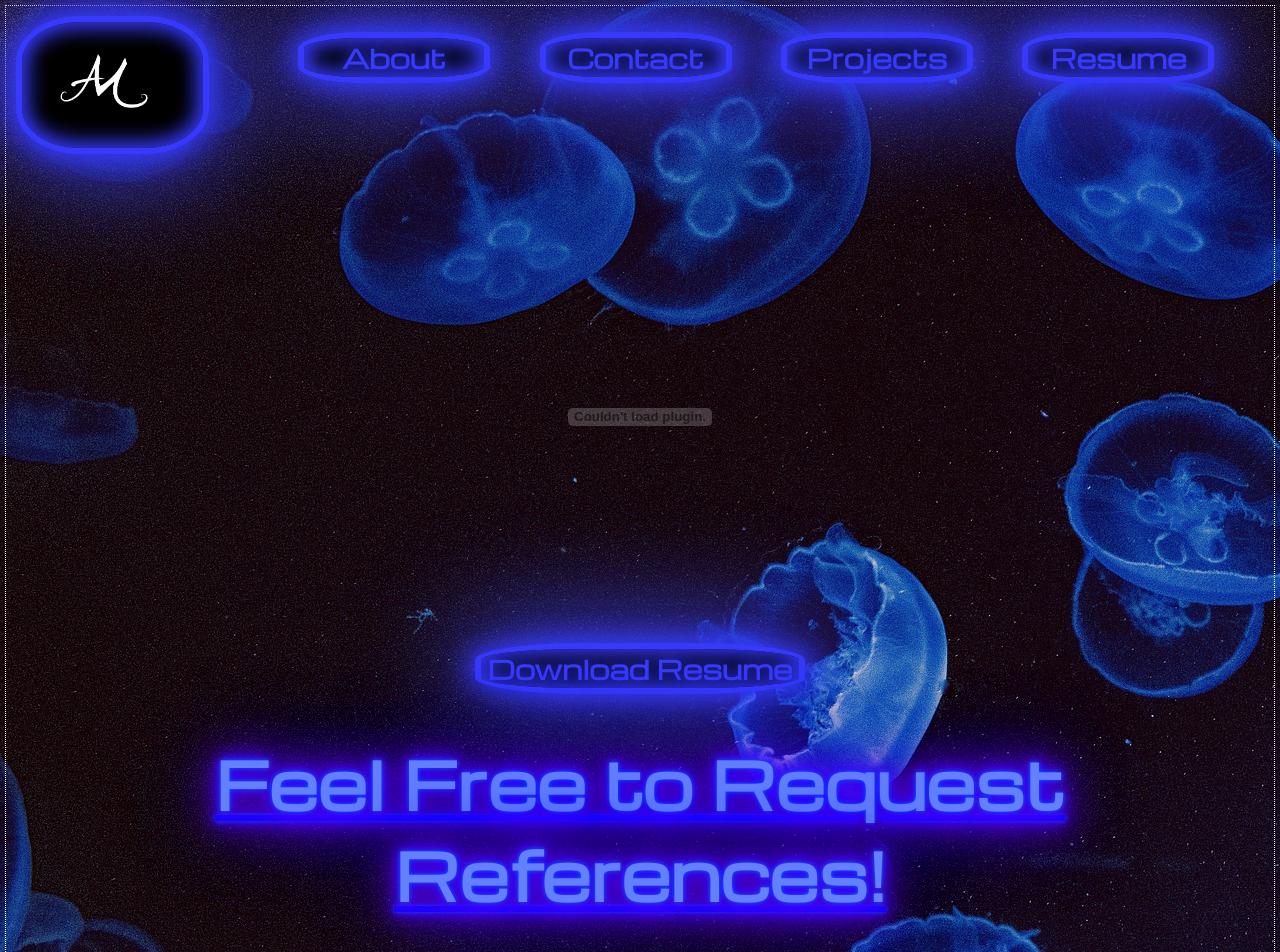
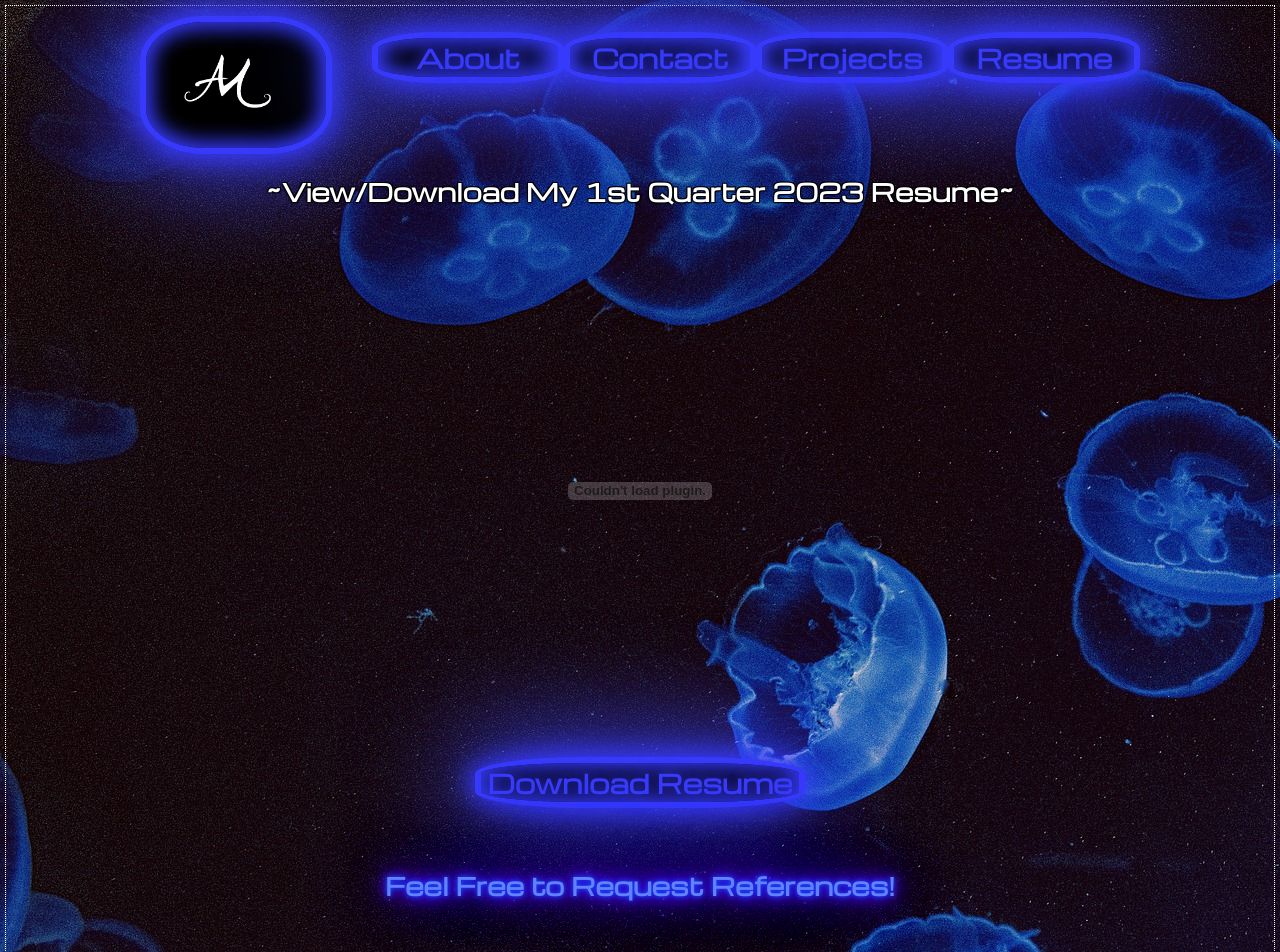
Before and after one commit to ayamur/AMuruch-Portfolio, a React (Create React App) app: page /resume in a window 1280 px wide. Shown: the top 952 px of the page. Built offline with nearby package versions, Linux system fonts and the light colour scheme.

Commit message:
add flair and change wording for resume page

```diff
--- a/src/App.css
+++ b/src/App.css
@@ -190,6 +190,16 @@ h1 {
   text-align: center;
 }
 
+#references {
+  text-shadow: 0 0 5px #0066ff, 0 0 15px #1100ff, 0 0 20px #6200ff, 0 0 40px #9900ff, 0 0 60px #2600ff, 0 0 10px #6f00ff, 0 0 98px #2600ff;
+  color: #6380ff;
+  text-align: center;
+}
+
+#resume-btn {
+  margin: 40px
+}
+
 a {
   color: #00c3ff;
 }
@@ -210,16 +220,16 @@ a:visited {
   width: 35vmax;
 }
 
-.btn-details-div{
+.btn-details-div {
 margin-top: 40px;
 margin-bottom: 40px;
 }
 
-.all-detail{
+.all-detail {
   border: 1px white dotted;
   margin-top: 40px;
 }
 
-.details-title-desc{
+.details-title-desc {
 margin-bottom: 55px;
 }
--- a/src/pages/Resume.jsx
+++ b/src/pages/Resume.jsx
@@ -1,12 +1,13 @@
 function Resume() {
   return (
     <>
+    <h2>~View/Download My 1st Quarter 2023 Resume~</h2>
       <embed src='MuruchResume.pdf' type='application/pdf' id='resume' className='navbarbtn' />
       <br />
       <a href='MuruchResume.pdf' download='MuruchResume.pdf' id="downloadbtn" className='navbarbtn'>
-        <button>Download Resume</button>
-      <h1>Feel Free to Request References!</h1>
+        <button id='resume-btn'>Download Resume</button>
       </a>
+      <h2 id='references'>Feel Free to Request References!</h2>
     </>
   )
 }
```
